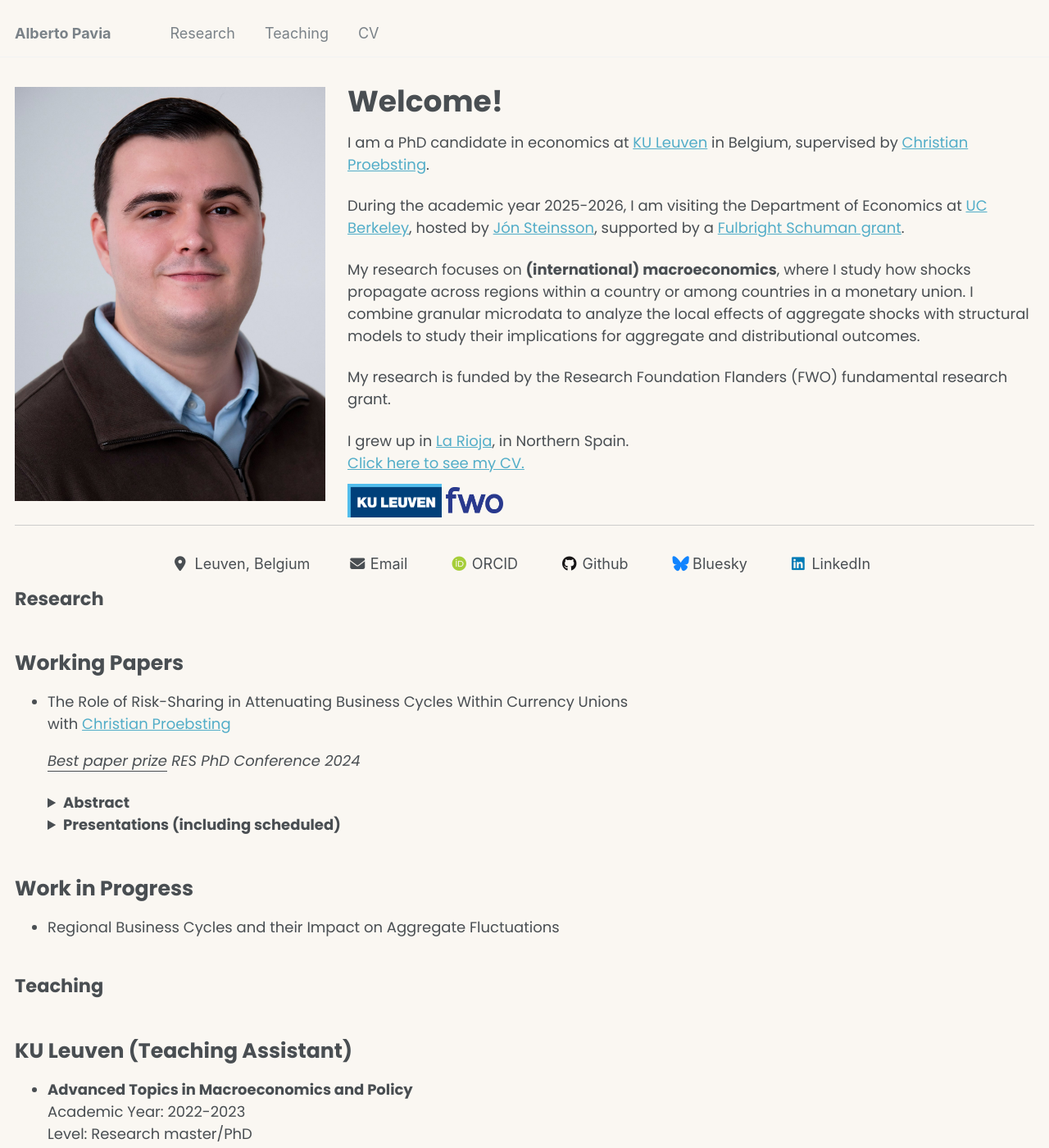
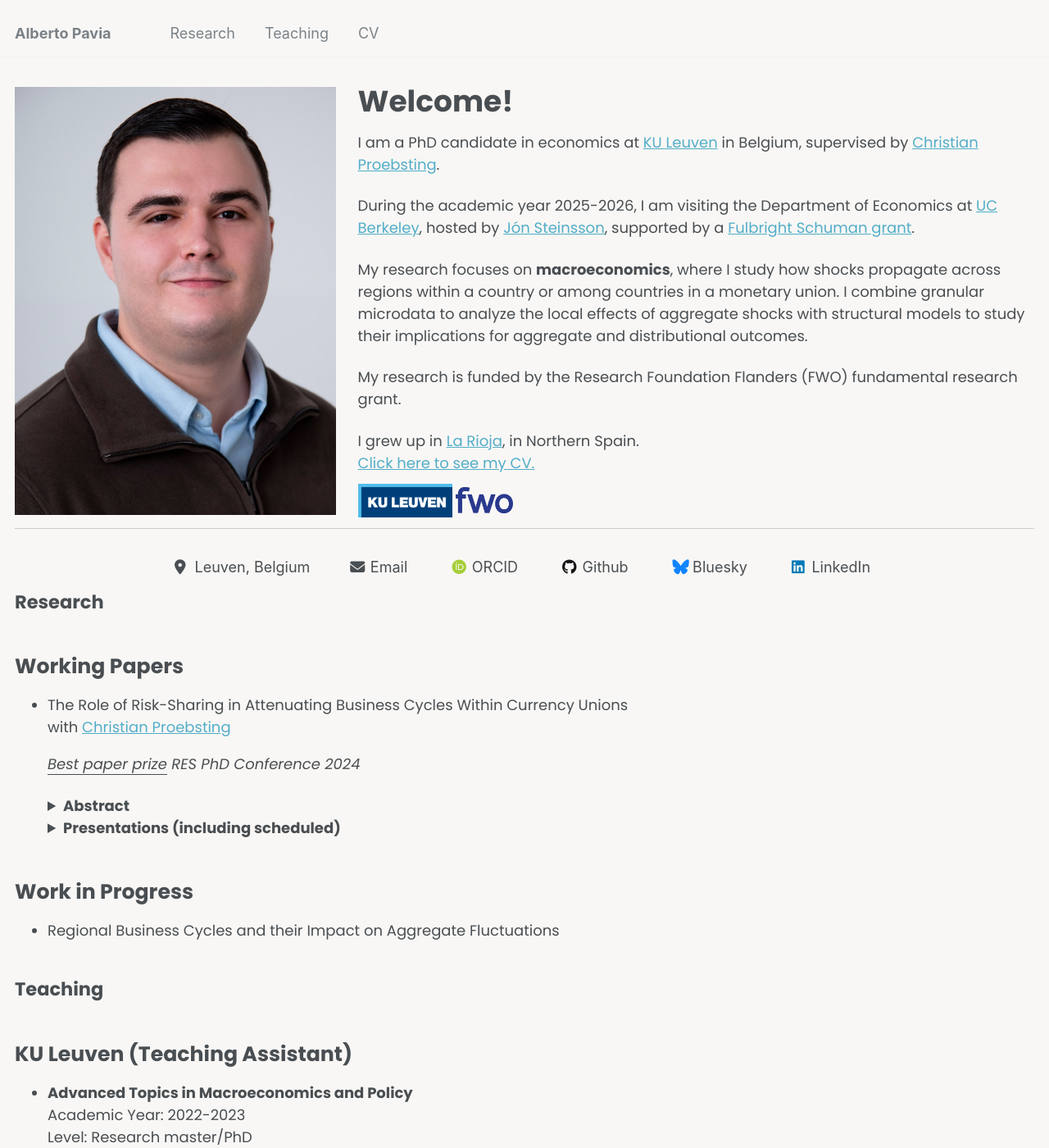
Before and after one commit to apaviasoto/apaviasoto.github.io, a Jekyll site: the page built from _pages/about.html, in a window 1280 px wide and 1400 px high. Shown: the whole window at 82% size. Built offline with Jekyll 4.4.1, drawn with Linux system fonts in a browser that asks for light colours; some web fonts are replaced.

Commit message:
change background color

```diff
--- a/_pages/about.html
+++ b/_pages/about.html
@@ -11,13 +11,13 @@
 <style type="text/css">
   body {
     padding-bottom:20px;
-    background-color: #FAF7F2;
+    background-color: #F9F7F5;
   }
   .masthead {
-    background-color: #FAF7F2; /* Apply the same background color to the top menu */
+    background-color: #F9F7F5; /* Apply the same background color to the top menu */
   }
   .greedy-nav {
-    background-color: #FAF7F2; /* Apply the same background color to the top menu */
+    background-color: #F9F7F5; /* Apply the same background color to the top menu */
   }
   .content-profile, .content-profile h1, .research h1,.research h2,.research h3,.teaching h1, .teaching h2, .teaching h3 {
     font-family: 'Poppins',sans-serif;
@@ -143,7 +143,7 @@
 
 <p>During the academic year 2025-2026, I am visiting the Department of Economics at <a href="https://econ.berkeley.edu/">UC Berkeley</a>, hosted by <a href="https://eml.berkeley.edu/~jsteinsson/">Jón Steinsson</a>, supported by a <a href="https://www.fulbrightschuman.eu/grantees/">Fulbright Schuman grant</a>.</p>
 
-<p>My research focuses on <strong>(international) macroeconomics</strong>, where I study how shocks propagate across regions within a country or among countries in a monetary union. I combine granular microdata to analyze the local effects of aggregate shocks with structural models to study their implications for aggregate and distributional outcomes.</p>
+<p>My research focuses on <strong>macroeconomics</strong>, where I study how shocks propagate across regions within a country or among countries in a monetary union. I combine granular microdata to analyze the local effects of aggregate shocks with structural models to study their implications for aggregate and distributional outcomes.</p>
 
 <p>My research is funded by the Research Foundation Flanders (FWO) fundamental research grant.</p>
 
```
